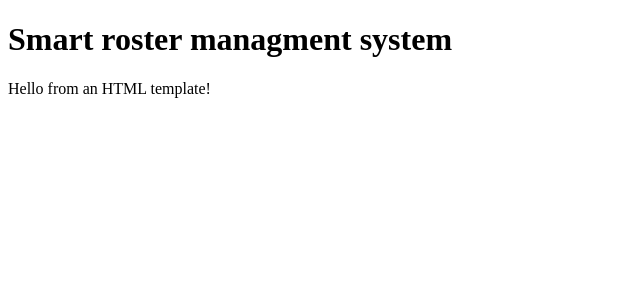
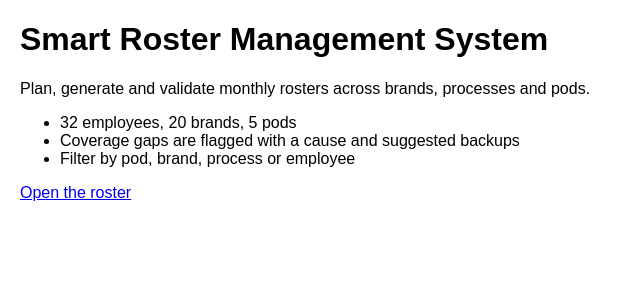
Before and after one commit to saadkazi19/roster-app, a Flask app: page / in a window 1280 px wide. Shown: the top 300 px of the page, without its empty margins (0-644 px from the left). Run offline with Flask 3, Linux system fonts and the light colour scheme.

Commit message:
Add home page

```diff
--- a/app.py
+++ b/app.py
@@ -50,8 +50,6 @@ def roster():
             "backups": suggest_backups(gap, grid, data),
         })
 
-    print("ROWS:", len(employees), pod, brand, process, employee)
-
     return render_template(
         "roster.html", year=year, month=month, gap_count=len(gaps),
         days=month_days(year, month),
--- a/templates/index.html
+++ b/templates/index.html
@@ -1,10 +1,17 @@
 <!DOCTYPE html>
 <html>
 <head>
-    <title>Smart roster managment system</title>
+    <title>Smart Roster Management System</title>
+    <link rel="stylesheet" href="{{ url_for('static', filename='style.css') }}">
 </head>
 <body>
-    <h1>Smart roster managment system</h1>
-    <p>Hello from an HTML template!</p>
+    <h1>Smart Roster Management System</h1>
+    <p>Plan, generate and validate monthly rosters across brands, processes and pods.</p>
+    <ul>
+        <li>32 employees, 20 brands, 5 pods</li>
+        <li>Coverage gaps are flagged with a cause and suggested backups</li>
+        <li>Filter by pod, brand, process or employee</li>
+    </ul>
+    <p><a href="/roster">Open the roster</a></p>
 </body>
 </html>
```
